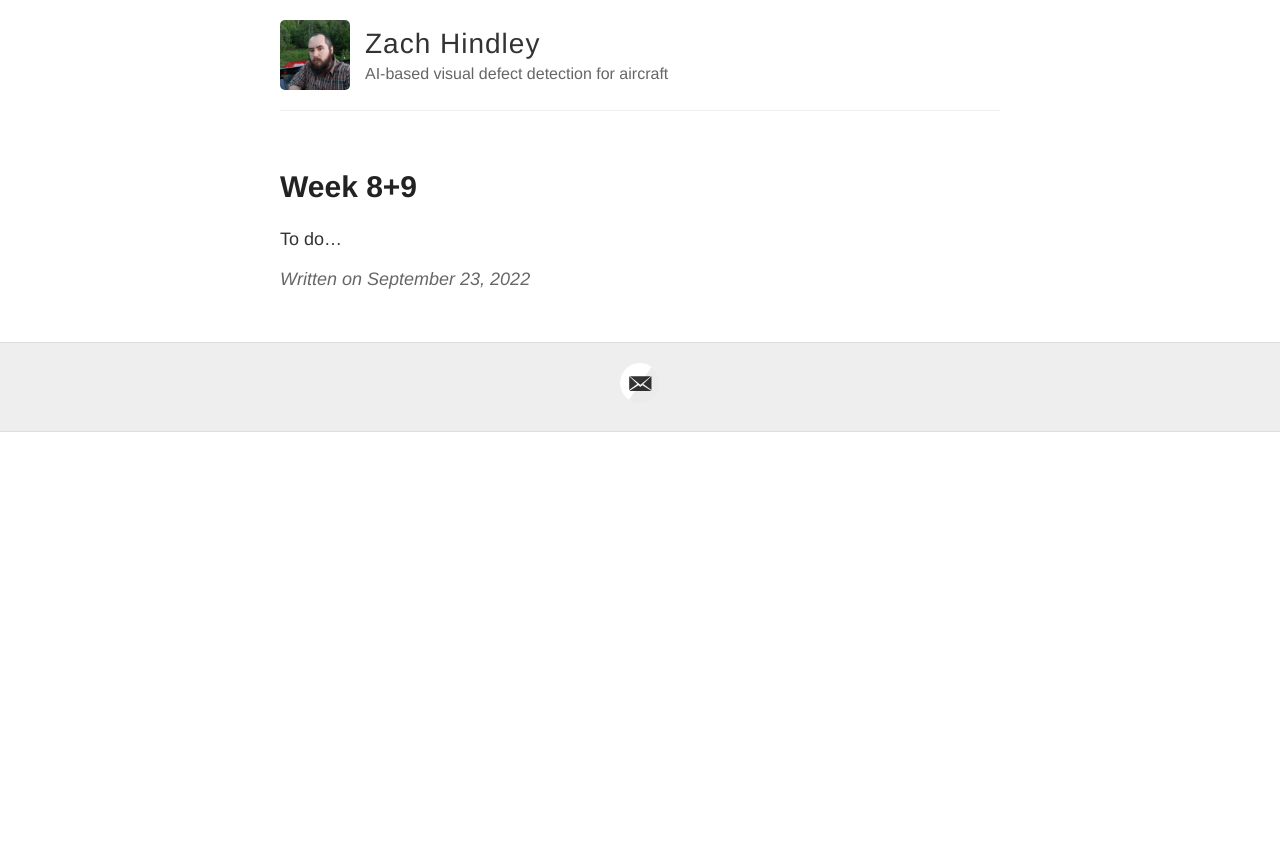
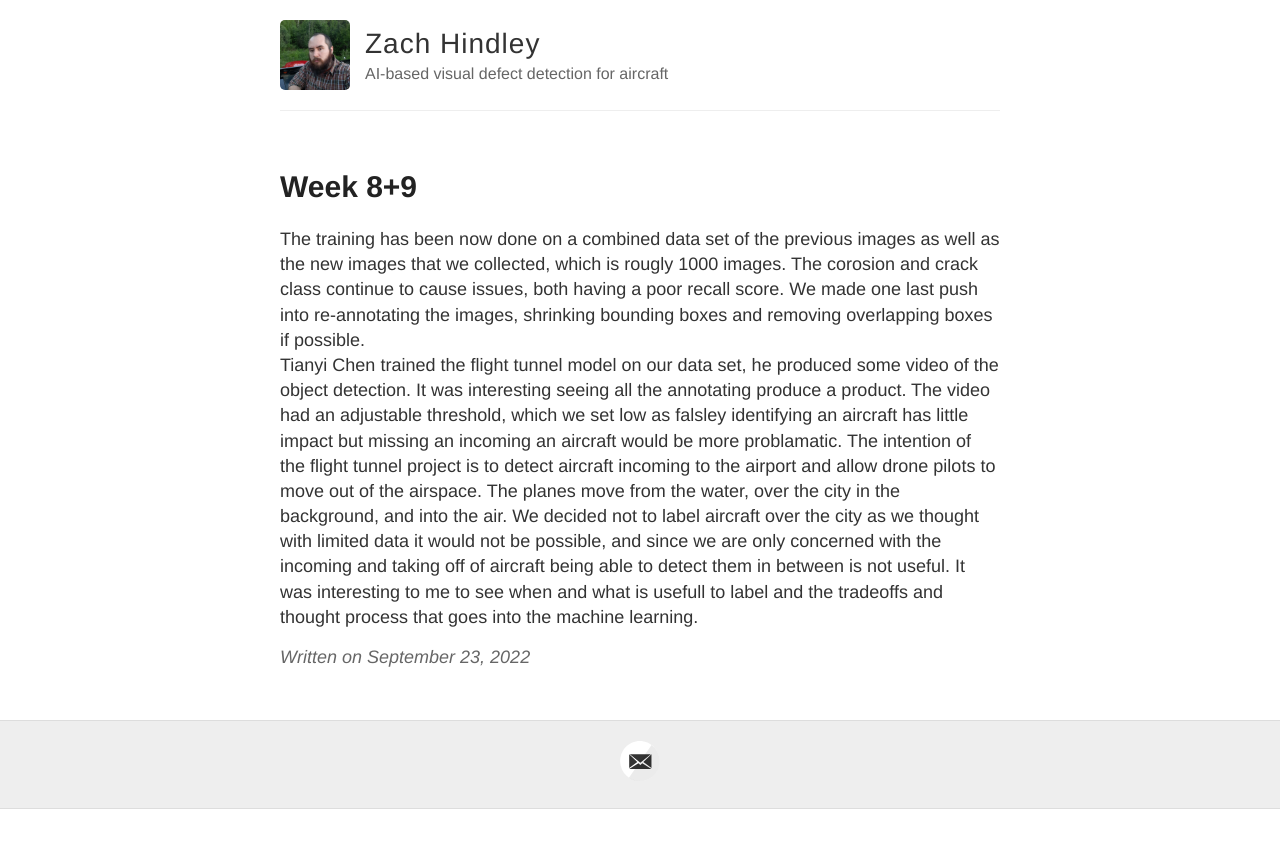
Before and after one commit to zhindley/zhindley.github.io, a Jekyll site: the page built from _posts/2022-09-23-week8.md, in a window 1280 px wide. Shown: the top 848 px of the page. Built offline with Jekyll 4.4.1, drawn with Linux system fonts in a browser that asks for light colours.

Commit message:
Update 2022-09-23-week8.md

```diff
--- a/_posts/2022-09-23-week8.md
+++ b/_posts/2022-09-23-week8.md
@@ -3,4 +3,6 @@ layout: post
 title: Week 8+9
 ---
 
-To do...
+The training has been now done on a combined data set of the previous images as well as the new images that we collected, which is rougly 1000 images.
+The corosion and crack class continue to cause issues, both having a poor recall score. We made one last push into re-annotating the images, shrinking bounding boxes and removing overlapping boxes if possible.
+Tianyi Chen trained the flight tunnel model on our data set, he produced some video of the object detection. It was interesting seeing all the annotating produce a product. The video had an adjustable threshold, which we set low as falsley identifying an aircraft has little impact but missing an incoming an aircraft would be more problamatic. The intention of the flight tunnel project is to detect aircraft incoming to the airport and allow drone pilots to move out of the airspace. The planes move from the water, over the city in the background, and into the air. We decided not to label aircraft over the city as we thought with limited data it would not be possible, and since we are only concerned with the incoming and taking off of aircraft being able to detect them in between is not useful. It was interesting to me to see when and what is usefull to label and the tradeoffs and thought process that goes into the machine learning.
```
